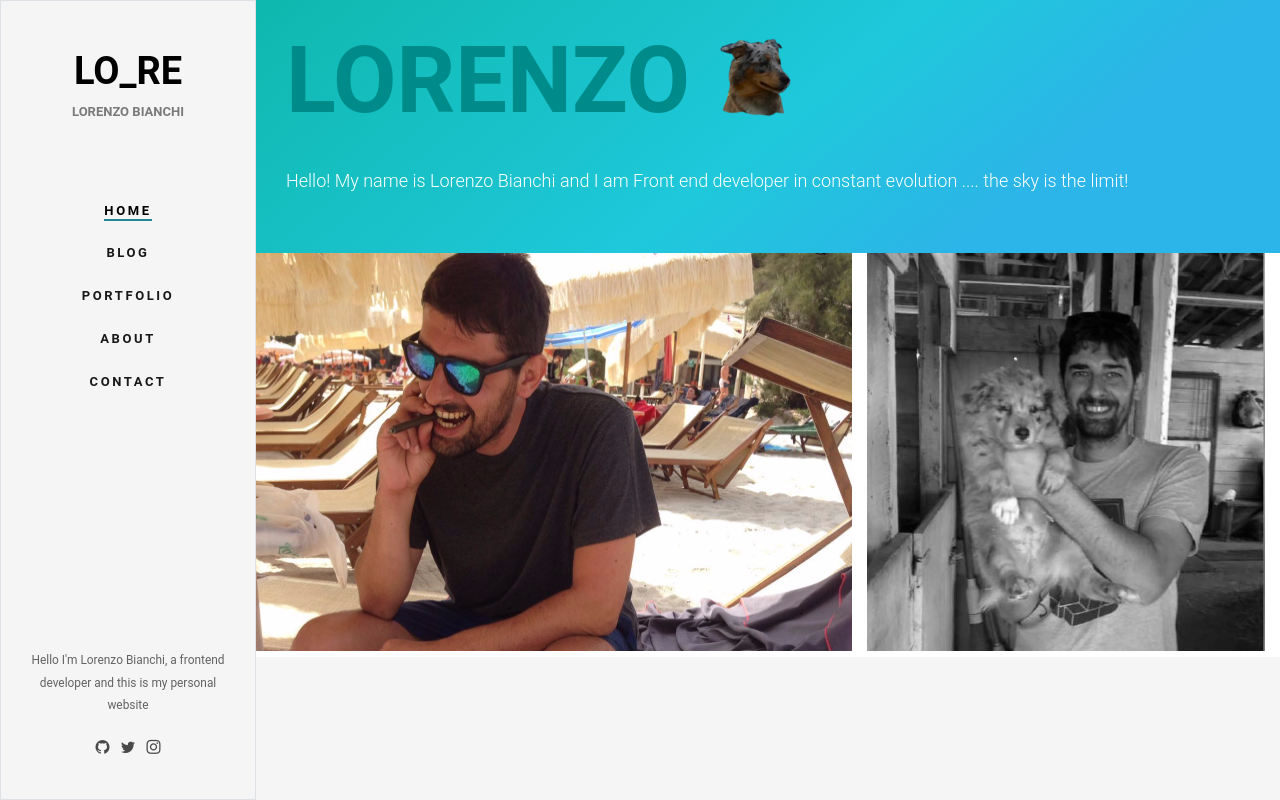
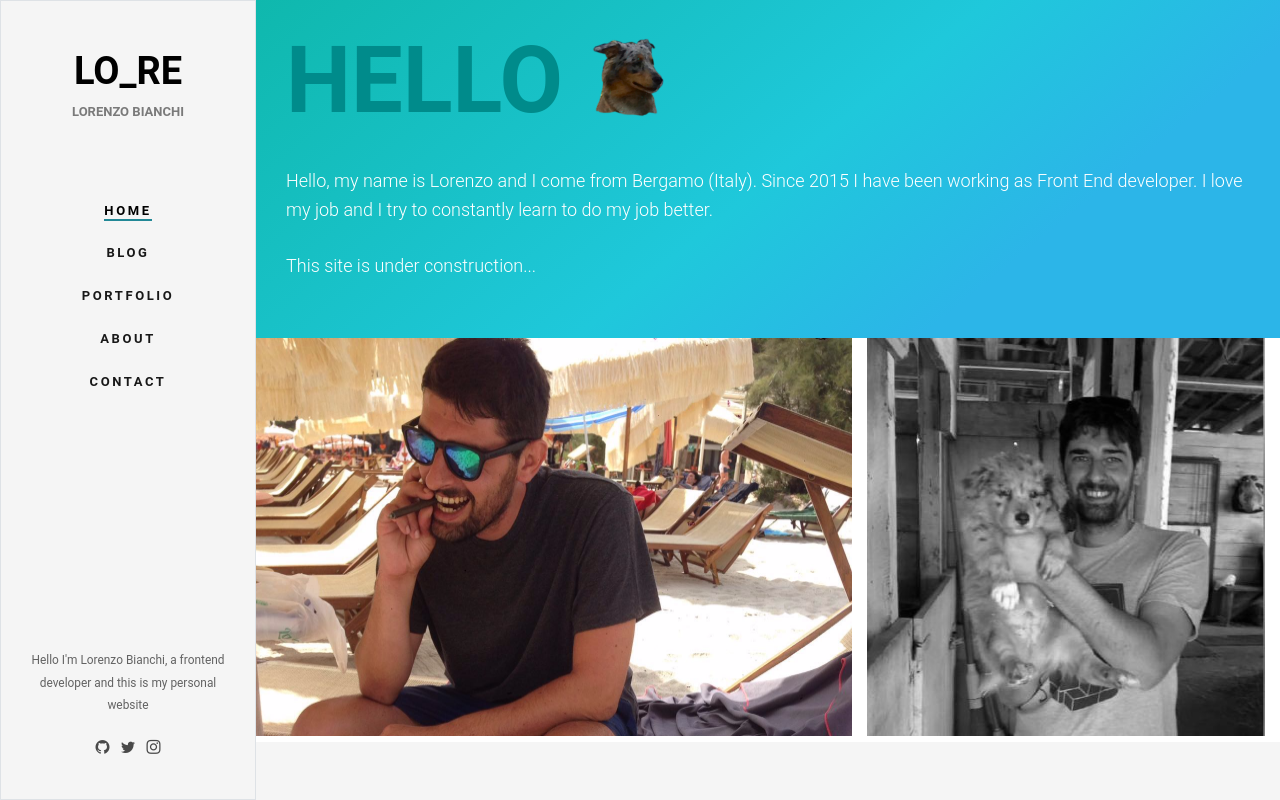
Before and after one commit to lorenzobianchi/lorenzobianchi.github.io, a plain HTML site: page index.html in a window 1280 px wide. Drawn offline with nearby package versions, Linux system fonts and the light colour scheme; files whose address does not match are found by name.

Commit message:
changed home text

```diff
--- a/index.html
+++ b/index.html
@@ -63,15 +63,16 @@
         <aside id="fh5co-hero" class="js-fullheight">
           <div class="flexslider js-fullheight">
             <div class="intro">
-              <h1>LORENZO <img src="images/django.png" alt="logo" class="navImg"/></h1>
-              <p>Hello! My name is Lorenzo Bianchi and I am Front end developer in constant evolution .... the sky is the limit! </p>
+              <h1>HELLO <img src="images/django.png" alt="logo" class="navImg"/></h1>
+              <p>Hello, my name is Lorenzo and I come from Bergamo (Italy). Since 2015 I have been working as Front End developer. I love my job and I try to constantly learn to do my job better. </p>
+              <p>This site is under construction...</p>
             </div>
             <div class="d-inline-flex">
               <img class="intro-img img-responsive" src="images/lore-elba.png" alt="Lorenzo Bianchi" />
               <div class="container">
                 <img class="intro-img img-responsive experiment" src="images/lore.jpeg" alt="Lorenzo Bianchi" />
                 <div class="overlay">
-                  <div class="text">This is Django, my dog 🐶</div>
+                  <div class="text">This is my very first meeting with Django, my beautiful dog 🐶</div>
                 </div>
               </div>
             </div>
```
